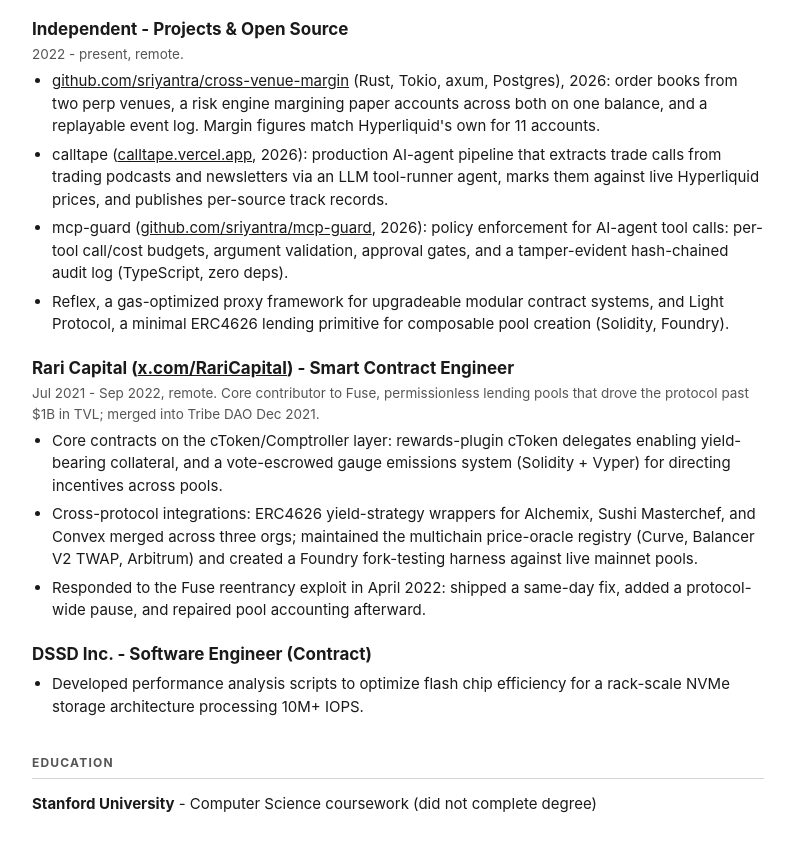
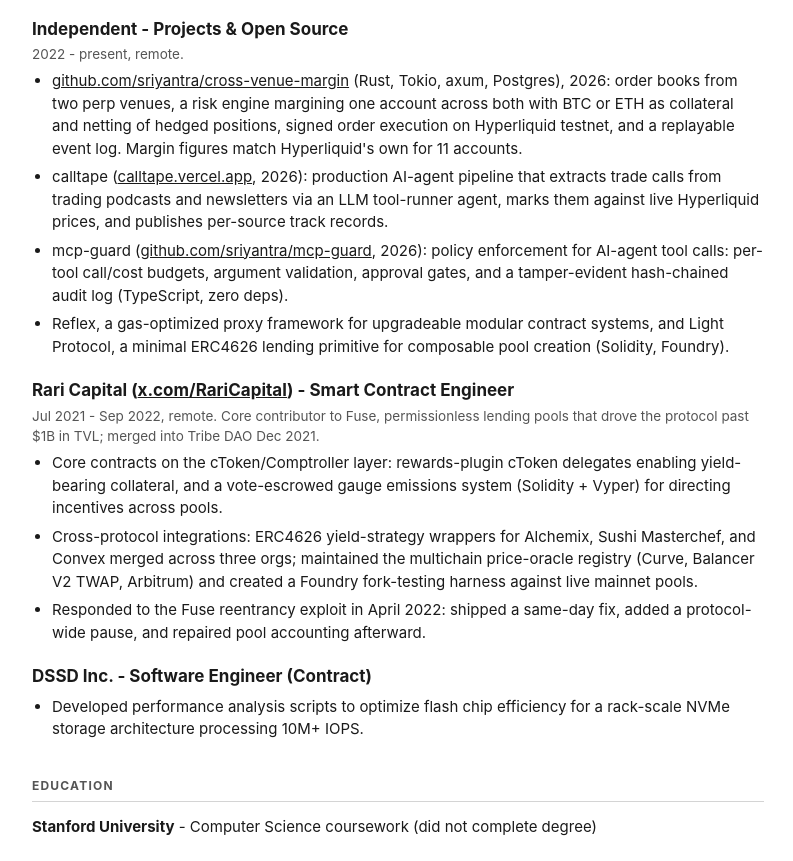
Before and after one commit to sriyantra/sriyantra.github.io, a plain HTML site: page index.html in a window 1280 px wide. Shown: the part 1440-2301 px from the top of the page, without its empty margins (242-1035 px from the left). Drawn offline with Linux system fonts and the light colour scheme.

Commit message:
fix: update the cross-venue-margin line

```diff
--- a/index.html
+++ b/index.html
@@ -125,7 +125,7 @@
 <h3>Independent - Projects &amp; Open Source</h3>
 <div class="meta">2022 - present, remote.</div>
 <ul>
-<li><a href="https://github.com/sriyantra/cross-venue-margin">github.com/sriyantra/cross-venue-margin</a> (Rust, Tokio, axum, Postgres), 2026: order books from two perp venues, a risk engine margining paper accounts across both on one balance, and a replayable event log. Margin figures match Hyperliquid's own for 11 accounts.</li>
+<li><a href="https://github.com/sriyantra/cross-venue-margin">github.com/sriyantra/cross-venue-margin</a> (Rust, Tokio, axum, Postgres), 2026: order books from two perp venues, a risk engine margining one account across both with BTC or ETH as collateral and netting of hedged positions, signed order execution on Hyperliquid testnet, and a replayable event log. Margin figures match Hyperliquid's own for 11 accounts.</li>
 <li>calltape (<a href="https://calltape.vercel.app">calltape.vercel.app</a>, 2026): production AI-agent pipeline that extracts trade calls from trading podcasts and newsletters via an LLM tool-runner agent, marks them against live Hyperliquid prices, and publishes per-source track records.</li>
 <li>mcp-guard (<a href="https://github.com/sriyantra/mcp-guard">github.com/sriyantra/mcp-guard</a>, 2026): policy enforcement for AI-agent tool calls: per-tool call/cost budgets, argument validation, approval gates, and a tamper-evident hash-chained audit log (TypeScript, zero deps).</li>
 <li>Reflex, a gas-optimized proxy framework for upgradeable modular contract systems, and Light Protocol, a minimal ERC4626 lending primitive for composable pool creation (Solidity, Foundry).</li>
```
Also changed, not shown: 1 other file.
